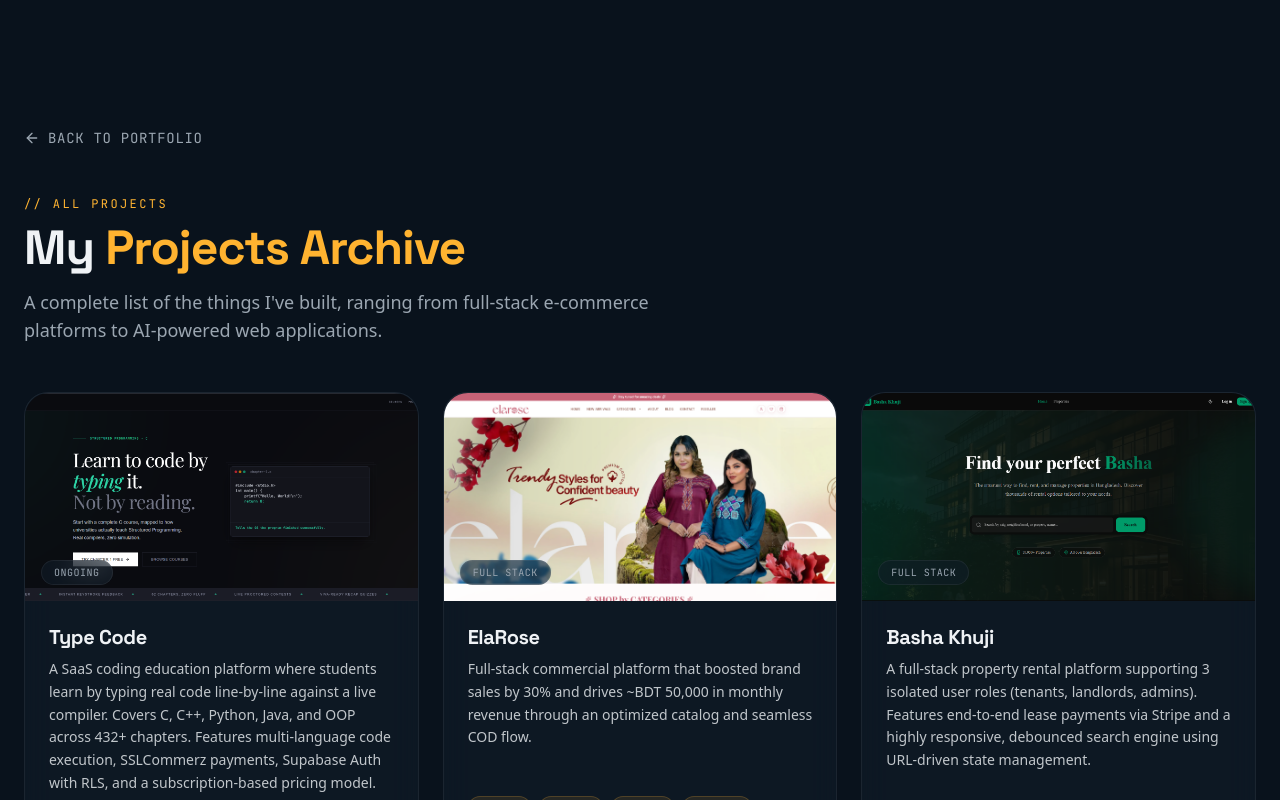
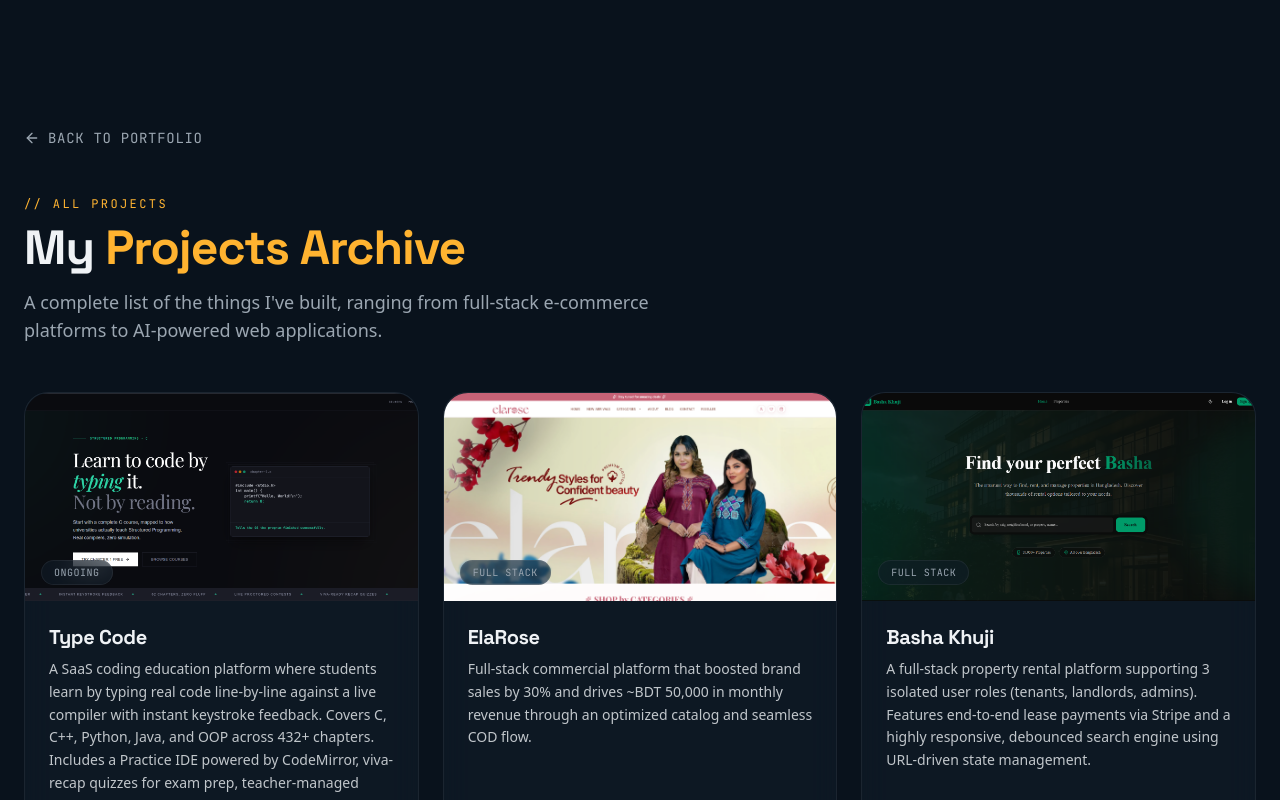
Before and after one commit to NahidRuhan/NahidRuhan, a Next.js app: page /projects in a window 1280 px wide. Shown: the top 800 px of the page. Built offline with nearby package versions, Linux system fonts and the light colour scheme.

Commit message:
feat: expand Type Code description with all major features

```diff
--- a/src/data/projects.js
+++ b/src/data/projects.js
@@ -4,7 +4,7 @@ export const PROJECTS = [
     name: "Type Code",
     tagline: "Type-Along Coding Education Platform",
     description:
-      "A SaaS coding education platform where students learn by typing real code line-by-line against a live compiler. Covers C, C++, Python, Java, and OOP across 432+ chapters. Features multi-language code execution, SSLCommerz payments, Supabase Auth with RLS, and a subscription-based pricing model.",
+      "A SaaS coding education platform where students learn by typing real code line-by-line against a live compiler with instant keystroke feedback. Covers C, C++, Python, Java, and OOP across 432+ chapters. Includes a Practice IDE powered by CodeMirror, viva-recap quizzes for exam prep, teacher-managed rooms with live-proctored coding contests featuring tab-switch anti-cheat via Supabase Realtime, an achievements system, and dedicated admin and teacher panels. Monetized through SSLCommerz-powered subscription plans with a subscription-based pricing model.",
     stack: ["Next.js", "React", "Supabase", "PostgreSQL", "CodeMirror", "Tailwind CSS"],
     live: "https://type-code-nine.vercel.app",
     github: null,
```
